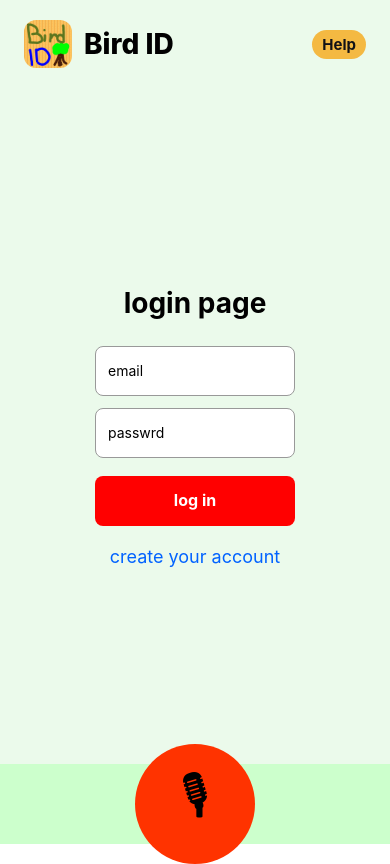
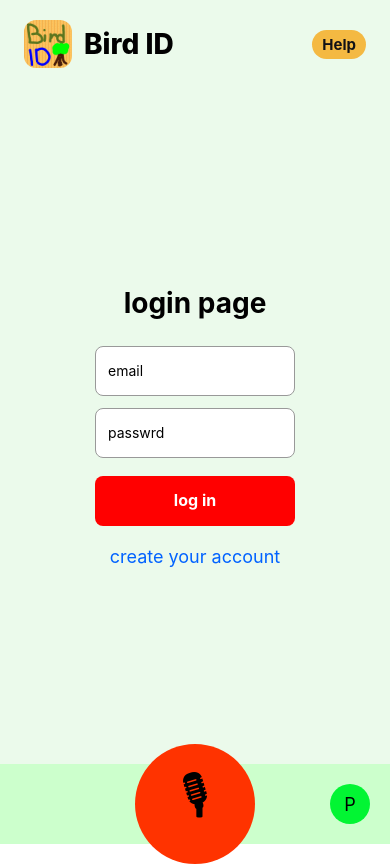
Before and after one commit to Ilse547/BirdID, a React Native app in the folder mobile/: screen / in a window 390 px wide. Built offline with nearby package versions, Linux system fonts and the light colour scheme; no server answers.

Commit message:
Add profile page

```diff
--- a/mobile/App.js
+++ b/mobile/App.js
@@ -14,6 +14,7 @@ import ResultPage from "./pages/ResultPage.js";
 import styles from "./styles";
 import LoginPage from "./pages/Loginpage";
 import RegisterPage from "./pages/Registerpage";
+import ProfilePage from "./pages/Profilepage";
 
 import { NavigationBar } from "expo-navigation-bar";
 import { StatusBar } from "expo-status-bar";
@@ -36,6 +37,8 @@ export default function App() {
 
   const [token, setToken] = useState(null);
   const [authMessage, setAuthMessage] = useState("");
+  const [profileRecordings, setProfileRecordings] = useState([]);
+  const [profileUsername, setProfileUsername] = useState("Profile");
 
   const handleLogin = async () => {
     try{
@@ -103,6 +106,22 @@ export default function App() {
       });
   }, []);
 
+  useEffect(() => {
+    if (screen !== "profile" || !token) {
+      return;
+    }
+    fetch(`${API_URL}/recording/me`, {
+      headers: { Authorization: `Bearer ${token}`}
+    })
+    .then((response) => response.json())
+    .then((data) => {
+      setProfileRecordings(data.recordings || []);
+    })
+    .catch((error) => {
+      console.error(error);
+    });
+}, [screen, token]);
+
   return (
     <SafeAreaView style={styles.container}>
       <StatusBar hidden/>
@@ -132,6 +151,8 @@ export default function App() {
               <RegisterPage message={authMessage} onRegister={{ setUsername, setEmail, setPassword, submit: handleRegister }} onBack={() => setAuthScreen("login")} />
             ) : activeTab === "help" ? (
               <HelpScreen/>
+            ) : screen === "profile" ? (
+              <ProfilePage username={profileUsername} recordings={profileRecordings} onBack={() => setScreen("home")}/>
             ) : screen === "results" ? (
               <ResultPage results={birdnetResults} onBack={() => setScreen("recording")} />
             ) : screen === "recording" ? (
@@ -164,6 +185,9 @@ export default function App() {
         >
           <Text style={styles.bottomButtonIcon}>🎙</Text>
         </Pressable>
+        <Pressable onPress={() => setScreen("profile")} style={styles.profileBottomButton} >
+          <Text style={styles.profileBottomButtonText}>P</Text>
+        </Pressable>
       </View>
     </SafeAreaView>
   );
--- /dev/null
+++ b/mobile/pages/Profilepage.js
@@ -0,0 +1,24 @@
+import { Pressable, Text, View } from "react-native";
+import styles from "../styles";
+
+export default function ProfilePage({ username, recordings, onBack }) {
+  return (
+    <View style={styles.recordingScreen}>
+      <Text style={styles.screenTitle}>{username} Profile</Text>
+      <Text>obersation</Text>
+      {recordings.length === 0 ? (
+        <Text>you dont have any</Text>
+      ) : (
+        recordings.map((recording, index) => (
+          <Text key={index}>
+            {recording.common_name} —{" "}
+            {(Number(recording.confidence) * 100).toFixed(1)}%
+          </Text>
+        ))
+      )}
+      <Pressable style={styles.backButton} onPress={onBack}>
+        <Text style={styles.backButtonText}>Back</Text>
+      </Pressable>
+    </View>
+  );
+}
--- a/mobile/styles.js
+++ b/mobile/styles.js
@@ -33,7 +33,9 @@ export default StyleSheet.create({
 		backgroundColor: "#ccffcc",
 		alignSelf: "stretch",
 		alignItems: "center",
-		justifyContent: "center"
+		justifyContent: "center",
+		flexDirection: "row",
+		position: "relative",
 	},
 	content: {
 		flex: 1,
@@ -255,5 +257,18 @@ export default StyleSheet.create({
 		color: "#fff",
 		fontWeight: "bold",
 		fontSize: 16,
+	},
+	profileBottomButton: {
+		position: "absolute",
+		right: 20,
+		width: 40,
+		height: 40,
+		borderRadius: 20,
+		backgroundColor: "#02f533",
+		alignItems: "center",
+		justifyContent: "center"
+	},
+	profileBottomButtonText: {
+		fontSize: 18,
 	}
 });
```
